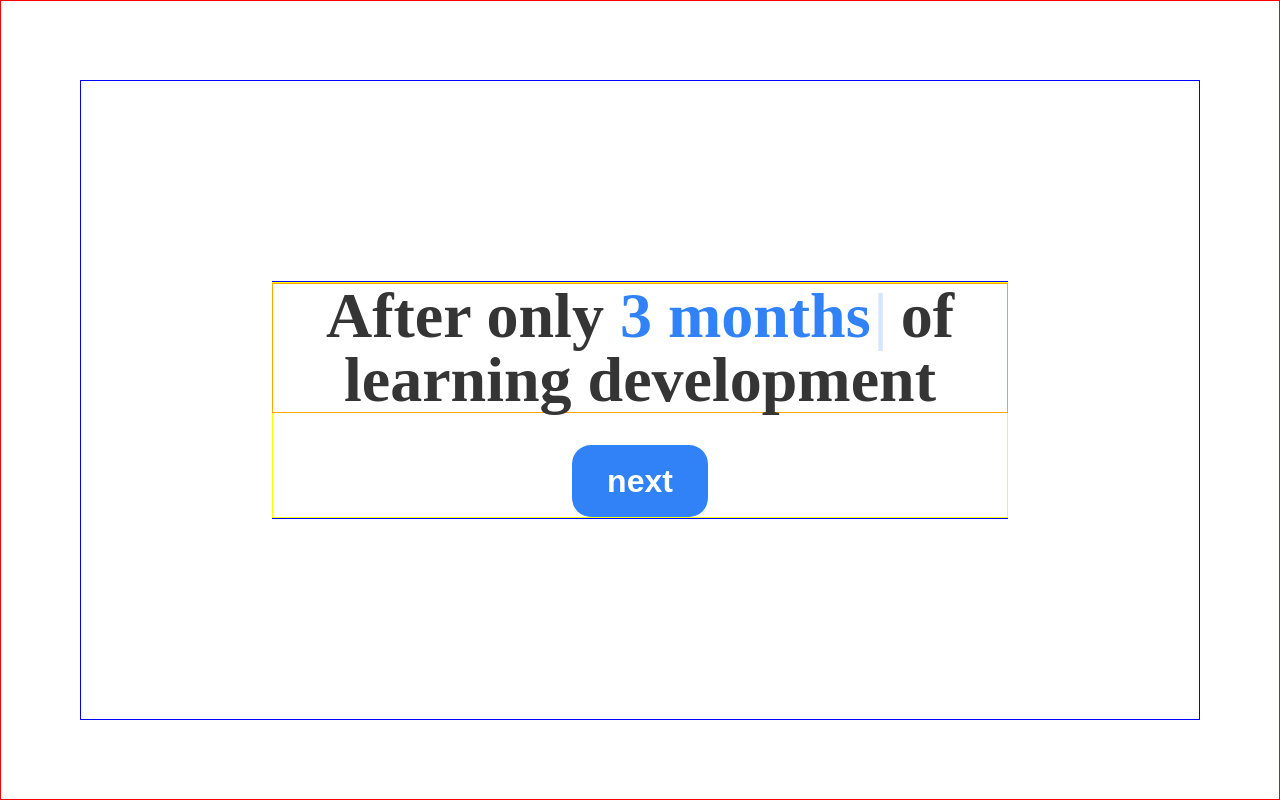
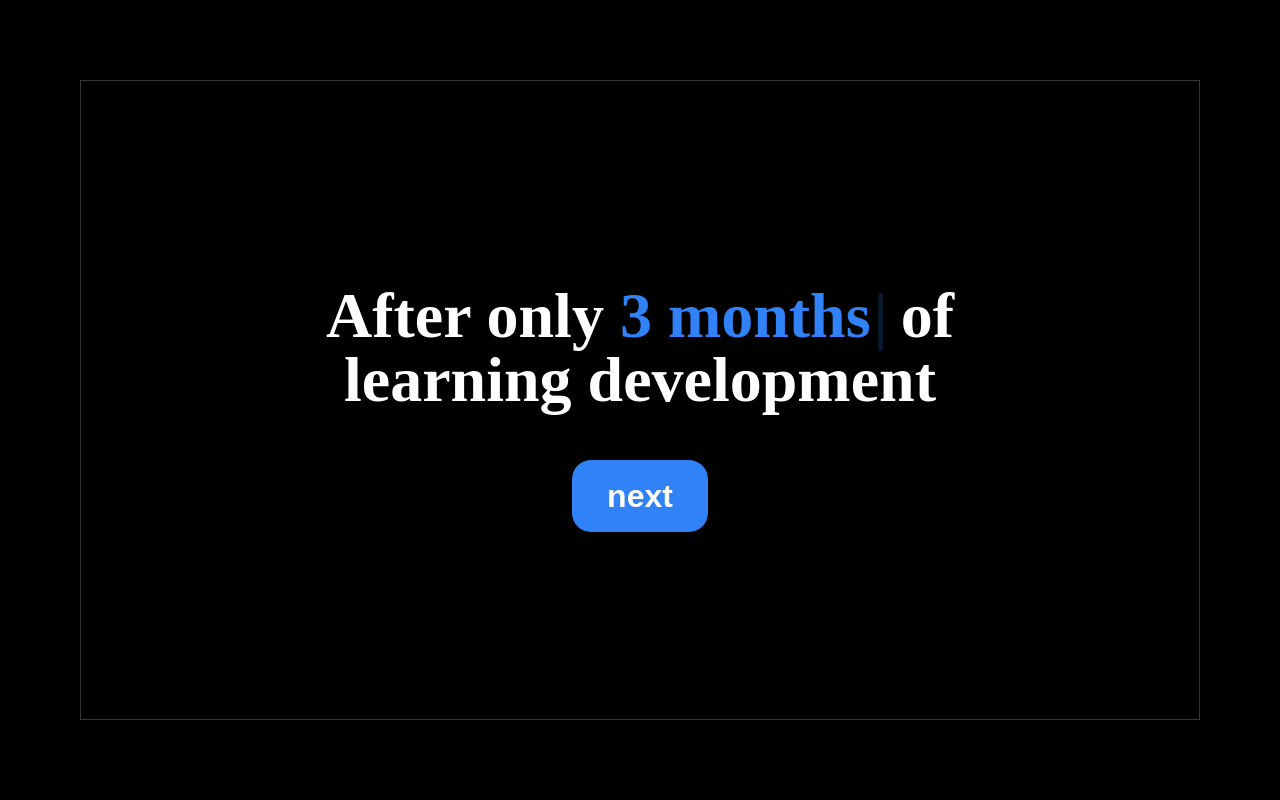
Before and after one commit to dancinncoder/entry-portfolio, a React (Create React App) app: page / in a window 1280 px wide. Both pictures are taken after a click on the button "next". Built offline with nearby package versions, Linux system fonts and the light colour scheme.

Commit message:
[TEST] slide down animation test code

```diff
--- a/src/components/Button.jsx
+++ b/src/components/Button.jsx
@@ -25,6 +25,7 @@ const StButton = styled.button`
   &:hover {
     background-color: #2361b9;
     font-size: 2.05rem;
+    border: none;
     /* transform: scale(1.03); */
   }
 `;
--- a/src/pages/Main.jsx
+++ b/src/pages/Main.jsx
@@ -1,8 +1,29 @@
-import React, { useState } from "react";
-import { styled } from "styled-components";
+import React, { useEffect, useState } from "react";
+import { keyframes, styled } from "styled-components";
 import Button from "../components/Button";
 import { useTypewriter, Cursor } from "react-simple-typewriter";
 import { useNavigate } from "react-router-dom";
+
+// Keyframes 정의
+const slideDown = keyframes`
+    from {
+      transform: translateY(-20px);
+    }
+
+    to {
+      transform: translateY(0);
+    }
+  `;
+
+// 동적으로 스타일 생성
+const StBlackText = styled.span`
+  text-align: center;
+  font-size: 4rem;
+  font-weight: 900;
+  color: white;
+  width: 46rem;
+  animation: ${slideDown} 0.5s ease;
+`;
 
 function Main() {
   const [keyword] = useTypewriter({
@@ -14,6 +35,7 @@ function Main() {
 
   const [isInitialLandering, setIsInitialLandering] = useState(true);
   const [messageIndex, setMessageIndex] = useState(0);
+  const [isAnimationVisible, setIsAnimationVisible] = useState(false);
 
   const messageGroups = [
     {
@@ -30,8 +52,7 @@ function Main() {
     },
     {
       id: 3,
-      blackText: `Always asking
-      ‘why?’`,
+      blackText: `Always asking myself ‘why?’`,
       blueText: " 3 times",
       secondBlackText: "",
     },
@@ -63,6 +84,12 @@ function Main() {
   const finishInitialLanderingHandler = () => {
     setIsInitialLandering(false);
   };
+
+  useEffect(() => {
+    if (!isInitialLandering) {
+      setIsAnimationVisible(true);
+    }
+  }, [isInitialLandering]);
 
   return (
     <StOuterFrame>
@@ -110,7 +137,7 @@ function Main() {
 export default Main;
 
 const StOuterFrame = styled.div`
-  border: 1px solid red;
+  /* border: 1px solid red; */
   width: 100vw;
   height: 100vh;
   display: flex;
@@ -118,10 +145,11 @@ const StOuterFrame = styled.div`
   align-items: center;
   justify-content: center;
   overflow: hidden;
+  background-color: black;
 `;
 
 const StHighlightContainer = styled.div`
-  border: 1px solid blue;
+  border: 1px solid #353535;
   display: flex;
   flex-direction: column;
   justify-content: center;
@@ -132,7 +160,7 @@ const StHighlightContainer = styled.div`
 `;
 
 const StMainMessageContainer = styled.div`
-  border: 1px solid blue;
+  /* border: 1px solid blue; */
   display: flex;
   flex-direction: column;
   justify-content: center;
@@ -140,11 +168,12 @@ const StMainMessageContainer = styled.div`
   width: 46rem;
 `;
 
-const StMessage = styled.p`
-  border: 1px solid yellow;
+const StMessage = styled.div`
+  /* border: 1px solid yellow; */
   font-size: 4rem;
   font-weight: 900;
-  color: #353535;
+  /* color: #353535; */
+  color: white;
   width: 46rem;
 `;
 
@@ -153,7 +182,7 @@ const StInitialMessageContainer = styled.div`
   flex-direction: column;
   justify-content: center;
   align-items: center;
-  gap: 2rem;
+  gap: 4rem;
 `;
 
 const StNonInitialMessageContainer = styled.div`
@@ -161,31 +190,34 @@ const StNonInitialMessageContainer = styled.div`
   flex-direction: column;
   justify-content: center;
   align-items: center;
-  gap: 2rem;
+  gap: 3rem;
+  /* border: 1px solid pink; */
+  padding: 2rem;
 `;
 
-const StInitialMessage = styled.p`
+const StInitialMessage = styled.div`
   display: flex;
   flex-direction: row;
   justify-content: center;
   align-items: center;
   font-size: 4rem;
   font-weight: 900;
-  color: #353535;
-  border: 1px solid orange;
+  /* color: #353535; */
+  /* border: 1px solid orange; */
   width: 46rem;
   margin-top: 4rem;
 `;
 
-const StNonInitialMessage = styled.p`
+const StNonInitialMessage = styled.div`
   display: flex;
   flex-direction: row;
   justify-content: center;
   align-items: center;
   font-size: 4rem;
   font-weight: 900;
-  color: #353535;
-  border: 1px solid orange;
+  /* color: #353535; */
+  margin-top: 1rem;
+  /* border: 1px solid orange; */
   width: 46rem;
 `;
 
@@ -210,13 +242,11 @@ const StStartButton = styled.button`
   &:hover {
     background-color: #2361b9;
     font-size: 2.05rem;
+    border: none;
     /* transform: scale(1.03); */
   }
 `;
 
-const StBlackText = styled.span`
-  text-align: center;
-`;
 const StBlueText = styled.span`
   color: #3182f6;
 `;
```
